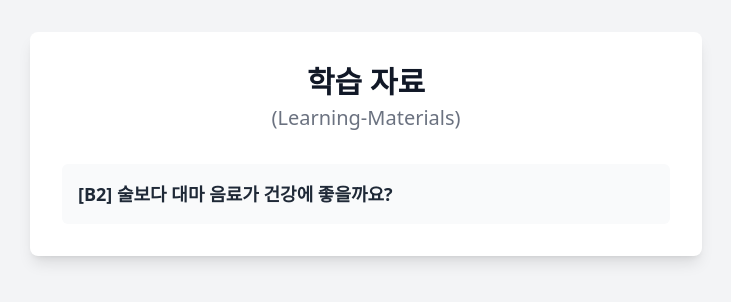
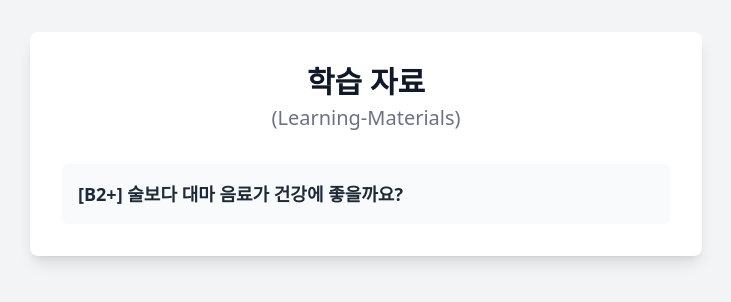
Before and after one commit to openkoreanlearninglab/Learning-Materials, a plain HTML site: page index.html in a window 1280 px wide. Shown: the whole page, without its empty margins (274-1005 px from the left). Drawn offline with nearby package versions, Linux system fonts and the light colour scheme.

Commit message:
Update index.html

```diff
--- a/index.html
+++ b/index.html
@@ -24,10 +24,10 @@
         <ul class="space-y-3">
             <li>
                 <!-- 요청하신 콘텐츠 제목 -->
-                <!-- 이 링크가 작동하려면 b2-cannabis-drink.html 파일이 있어야 합니다 -->
-                <a href="b2-cannabis-drink.html"
+                <!-- 링크 주소를 "b2plus-cannabis-drink.html"로 수정 -->
+                <a href="b2plus-cannabis-drink.html"
                    class="block p-4 bg-gray-50 hover:bg-gray-100 rounded-md transition duration-300 font-semibold text-gray-800 text-lg">
-                    [B2] 술보다 대마 음료가 건강에 좋을까요?
+                    [B2+] 술보다 대마 음료가 건강에 좋을까요?
                 </a>
             </li>
 
```
